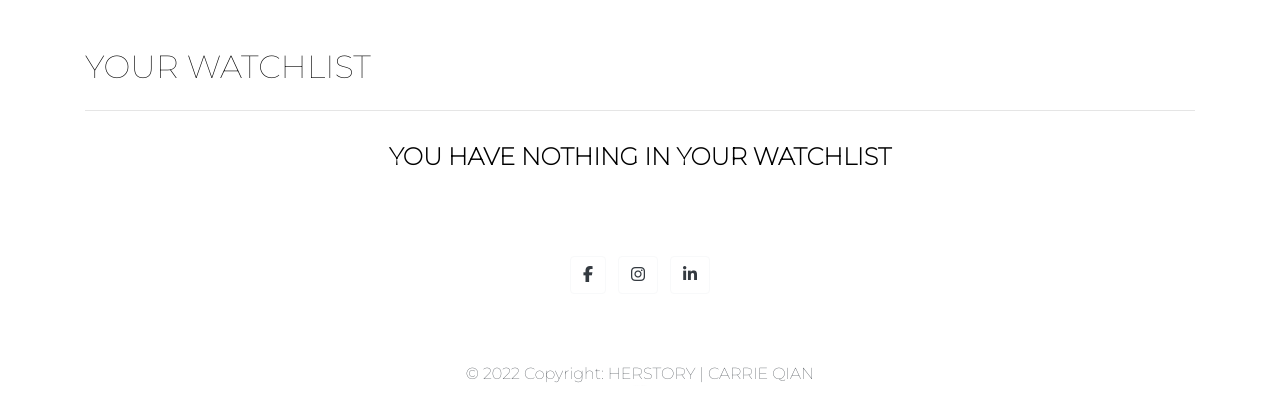
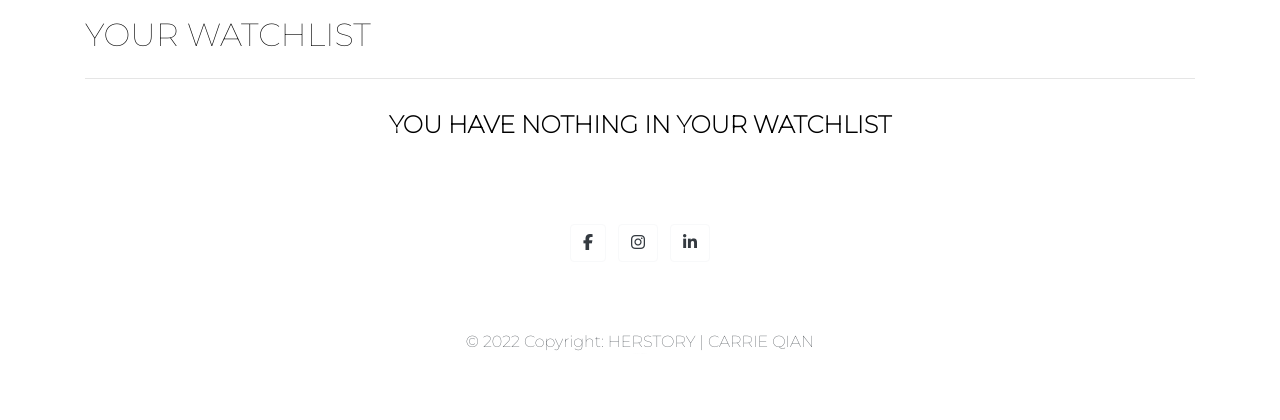
Before and after one commit to Carrie8348/herstory-pp4-resubmit, a Django app: page /watchlist/ in a window 1280 px wide. Shown: the part 148-568 px from the top of the page. Run offline with Django 3.2, Linux system fonts and the light colour scheme; the visitor is signed in with stand-in values (Sample User, id 1); data that the repository does not hold is empty; some libraries are stand-ins or nearby versions.

Commit message:
reduce some distance between watchlist title and topnav

```diff
--- a/watchlist/templates/watchlist/watchlist.html
+++ b/watchlist/templates/watchlist/watchlist.html
@@ -12,7 +12,7 @@
 {% block content%}
 <!-- User WishList Page -->
 <div class="container">
-  <div class="row mt-5">
+  <div class="row mt-3">
       <div class="col">
           <h2 class="logo-font mb-4">Your Watchlist</h2>
           <hr>
```
